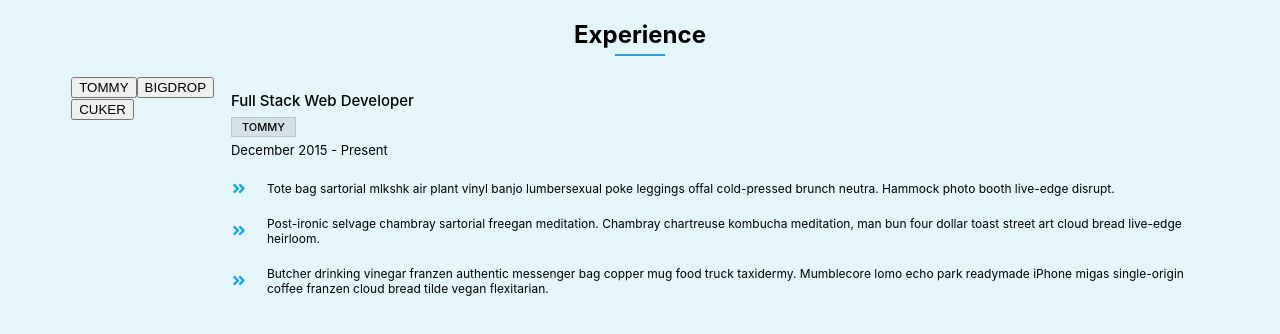
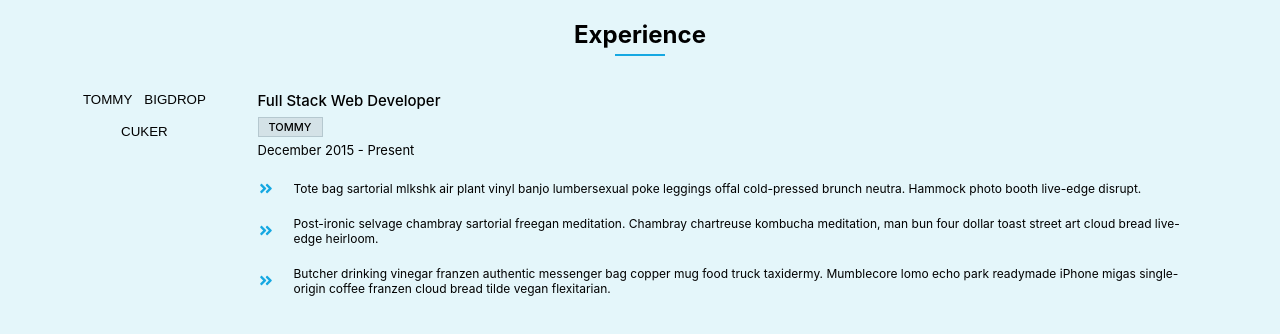
Before and after one commit to LaurenCummings/tab-project, a React (Vite) app: page / in a window 1280 px wide. Shown: the top 334 px of the page. Built offline with nearby package versions, Linux system fonts and the light colour scheme.

Commit message:
Started styling buttons

```diff
--- a/src/App.css
+++ b/src/App.css
@@ -20,6 +20,17 @@ body {
     display: flex;
     margin: 20px auto;
     width: 90%;
+}
+
+.btn-container {
+    text-align: center;
+    margin-right: 40px;
+}
+
+.job-btn {
+    background-color: transparent;
+    border: none;
+    margin-top: 15px;
 }
 
 .job-info h3 {
```
